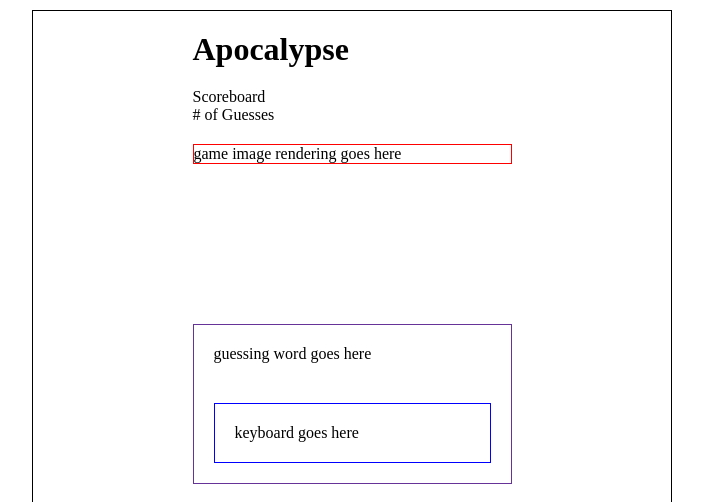
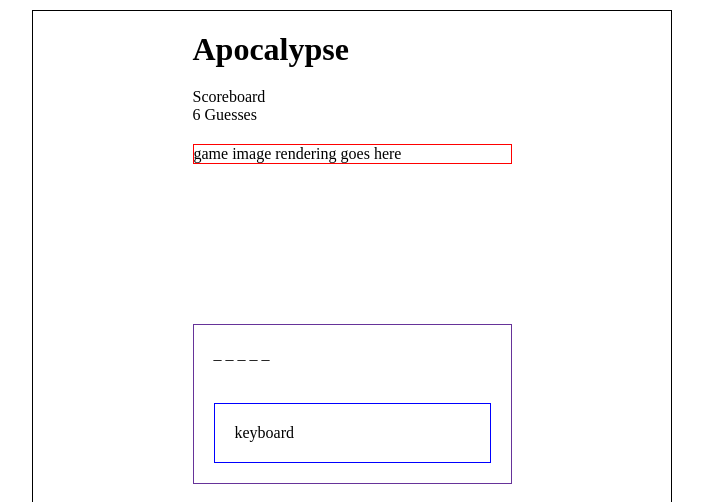
Before and after one commit to pamelaabreu/apocalypse, a React (Create React App) app: page / in a window 1280 px wide. Shown: the top 502 px of the page, without its empty margins (288-991 px from the left). Built offline with nearby package versions, Linux system fonts and the light colour scheme.

Commit message:
Placed state values within JSX elements

```diff
--- a/src/App.js
+++ b/src/App.js
@@ -3,8 +3,8 @@ import "./App.css";
 
 function App() {
   // const [secretWord] = useState();
-  const [guessWord] = useState();
-  const [numOfGuesses] = useState();
+  const [guessWord] = useState("_ _ _ _ _");
+  const [numOfGuesses] = useState(6);
   const [keyboardLetters] = useState();
   // Extra feature ~ track cpu and user scores
   // const [cpuScore] = useState();
@@ -23,7 +23,7 @@ function App() {
       <h1 style={{ margin: "20px 25% 0 25%" }}>Apocalypse</h1>
       <div style={{ margin: "20px 25% 0 25%" }}>
         <p>Scoreboard</p>
-        <p># of Guesses</p>
+        <p>{numOfGuesses} Guesses</p>
       </div>
       <div style={{ border: "1px solid red", margin: "20px 25% 0 25%" }}>
         <p>game image rendering goes here</p>
@@ -32,7 +32,7 @@ function App() {
         style={{ border: "1px solid rebeccapurple", margin: "25% 25% 25% 25%" }}
       >
         <div>
-          <p style={{ padding: "20px" }}>guessing word goes here</p>
+          <p style={{ padding: "20px" }}>{guessWord}</p>
           <div
             style={{
               border: "1px solid blue",
@@ -40,7 +40,7 @@ function App() {
               padding: "20px"
             }}
           >
-            <p>keyboard goes here</p>
+            <p>keyboard {keyboardLetters}</p>
           </div>
         </div>
       </div>
```
